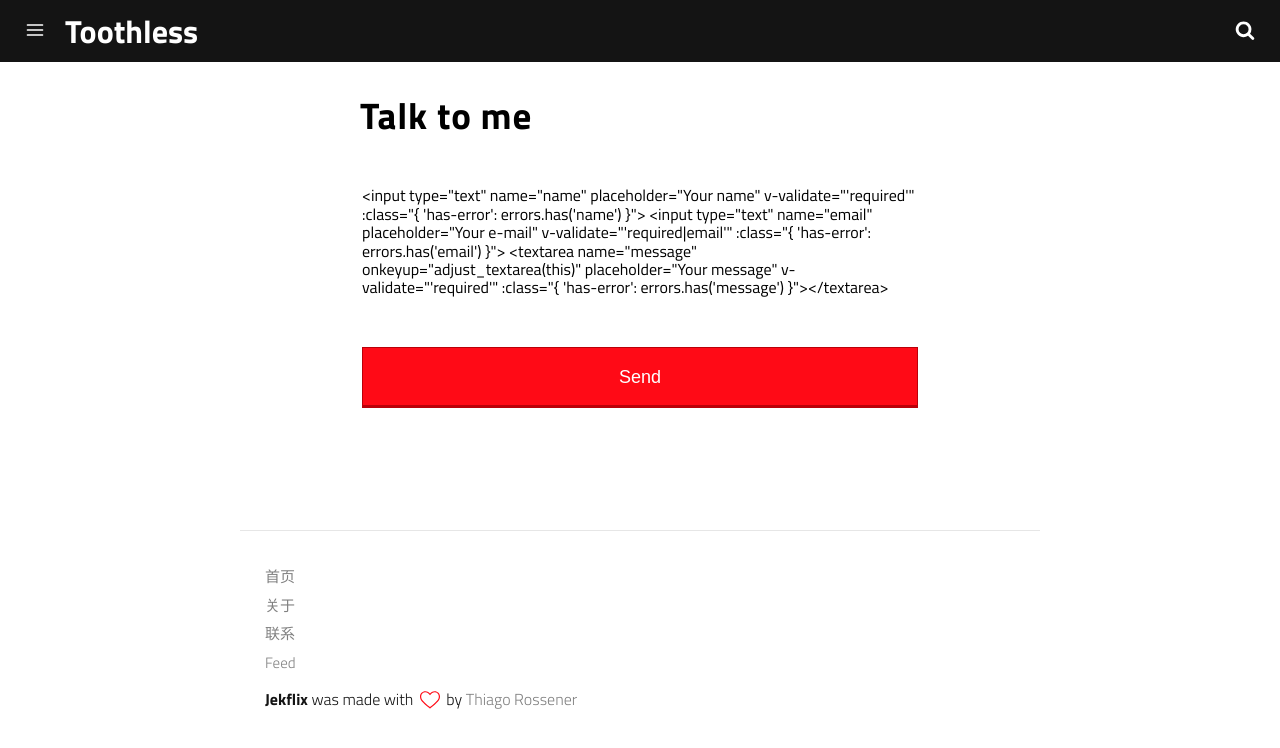
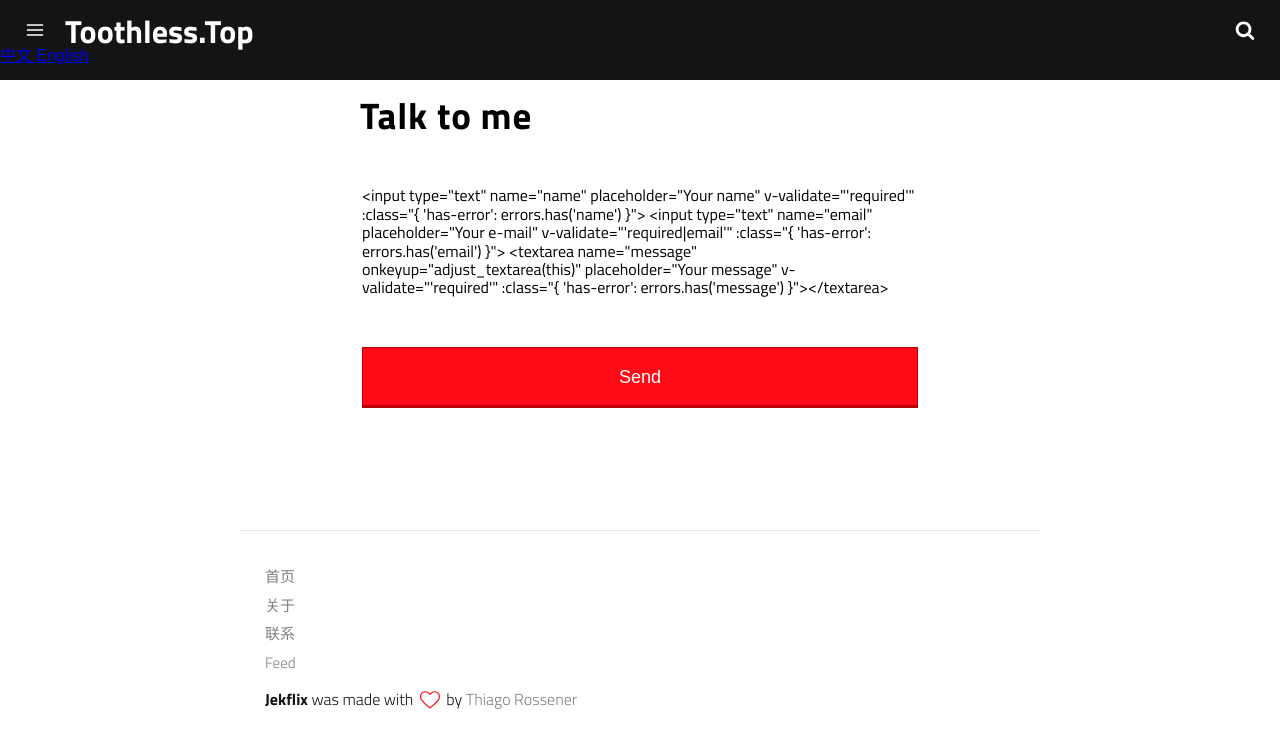
Before and after one commit to ToothlessCHN/toothlessCHN.github.io, a Jekyll site: the page built from contact.md, in a window 1280 px wide. Shown: the top 748 px of the page. Built offline with Jekyll 4.4.1, drawn with Linux system fonts in a browser that asks for light colours; nearby versions of some CDN libraries.

Commit message:
Update header.html

```diff
--- a/_includes/header.html
+++ b/_includes/header.html
@@ -7,9 +7,16 @@
     </a>
     <h1 class="logo">
         <a href="{{ site.baseurl }}/">
-            {{ site.username }}
+            Toothless.Top
         </a>
     </h1>
+    <a href="{{ site.baseurl }}/">
+            中文
+        </a>
+     <a href="{{ site.baseurl }}/">
+            English
+        </a>
+
 </header>
 
 <div id="mask" class="overlay"></div>
```
